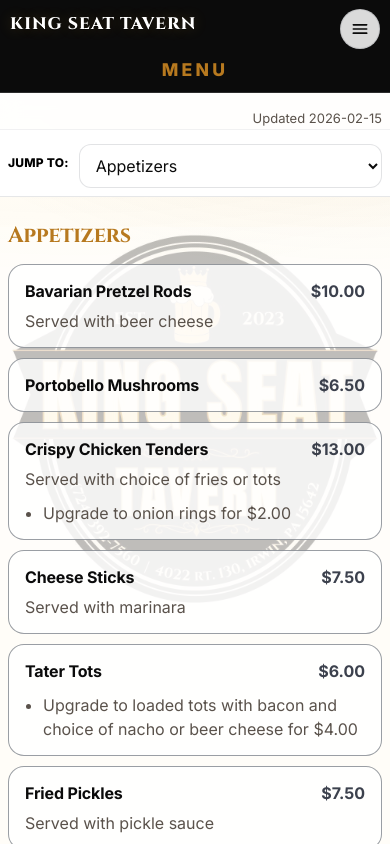
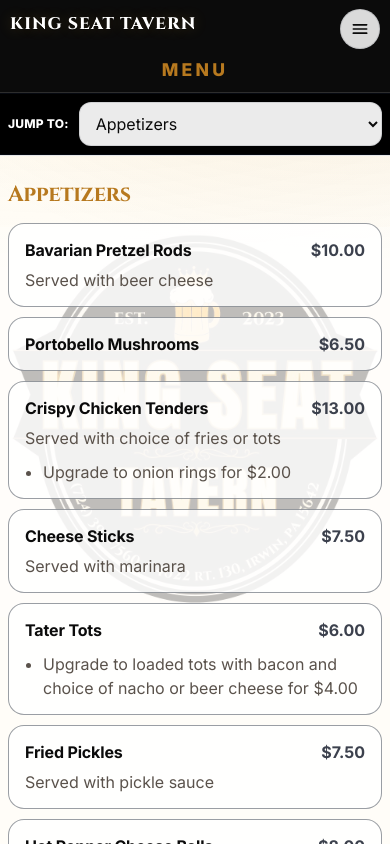
Before and after one commit to tronious/KingSeatTavern, a React (Vite) app in the folder front_end/: page /menu in a window 390 px wide. Shown: the top 844 px of the page. Built offline with nearby package versions, Linux system fonts and the light colour scheme.

Commit message:
menu styling

```diff
--- a/front_end/src/index.css
+++ b/front_end/src/index.css
@@ -966,7 +966,9 @@ h3 {
 .menuNavBand {
   padding: 10px 0;
   background: rgba(0,0,0,0.3);
-  border-top: 1px solid rgba(16, 24, 40, 0.06);
+  border-top: 1px solid rgba(16, 24, 40, 0.4);
+  border-bottom: 1px solid rgba(16, 24, 40, 0.4);
+
 }
 
 .menuJump {
@@ -984,7 +986,7 @@ h3 {
 .menuJump__select {
   width: 100%;
   height: 44px;
-  margin-top: 6px;
+  /* margin-top: 6px; */
   padding: 0 12px;
   border-radius: 12px;
   border: 1px solid rgba(16, 24, 40, 0.12);
@@ -1024,7 +1026,7 @@ h3 {
 
 @media (max-width: 720px) {
   .menuSticky {
-    padding-top: 16px;
+    padding-top: 0px;
   }
 
   .menuNavBand {
--- a/front_end/src/pages/MenuPage.tsx
+++ b/front_end/src/pages/MenuPage.tsx
@@ -99,16 +99,16 @@ export function MenuPage() {
               {/* <h1>Menu</h1> */}
               {/* <p className="muted">Tap a category to jump.</p> */}
             </div>
-            <div className="menuHeader__meta muted">
+            {/* <div className="menuHeader__meta muted">
               {menu.updatedAt ? `Updated ${menu.updatedAt}` : null}
-            </div>
+            </div> */}
           </div>
         </div>
 
-        <div className="menuNavBand"  style={{display:'flex', flexDirection: 'column', background:'white'}} aria-label="Menu categories">
+        <div className="menuNavBand"  style={{display:'flex', flexDirection: 'column', background:'rgba(0,0,0,1)'}} aria-label="Menu categories">
           <div className="container">
             <div className="menuJump" aria-label="Jump to a menu section">
-              <label className="menuJump__label" style={{color:'black'}} htmlFor="menuJump">
+              <label className="menuJump__label" style={{color:'white'}} htmlFor="menuJump">
                 Jump to:
               </label>
               <select ref={menuJumpSelect} className="menuJump__select" value={jumpTo} onChange={handleMenuSectionChange}>
```
